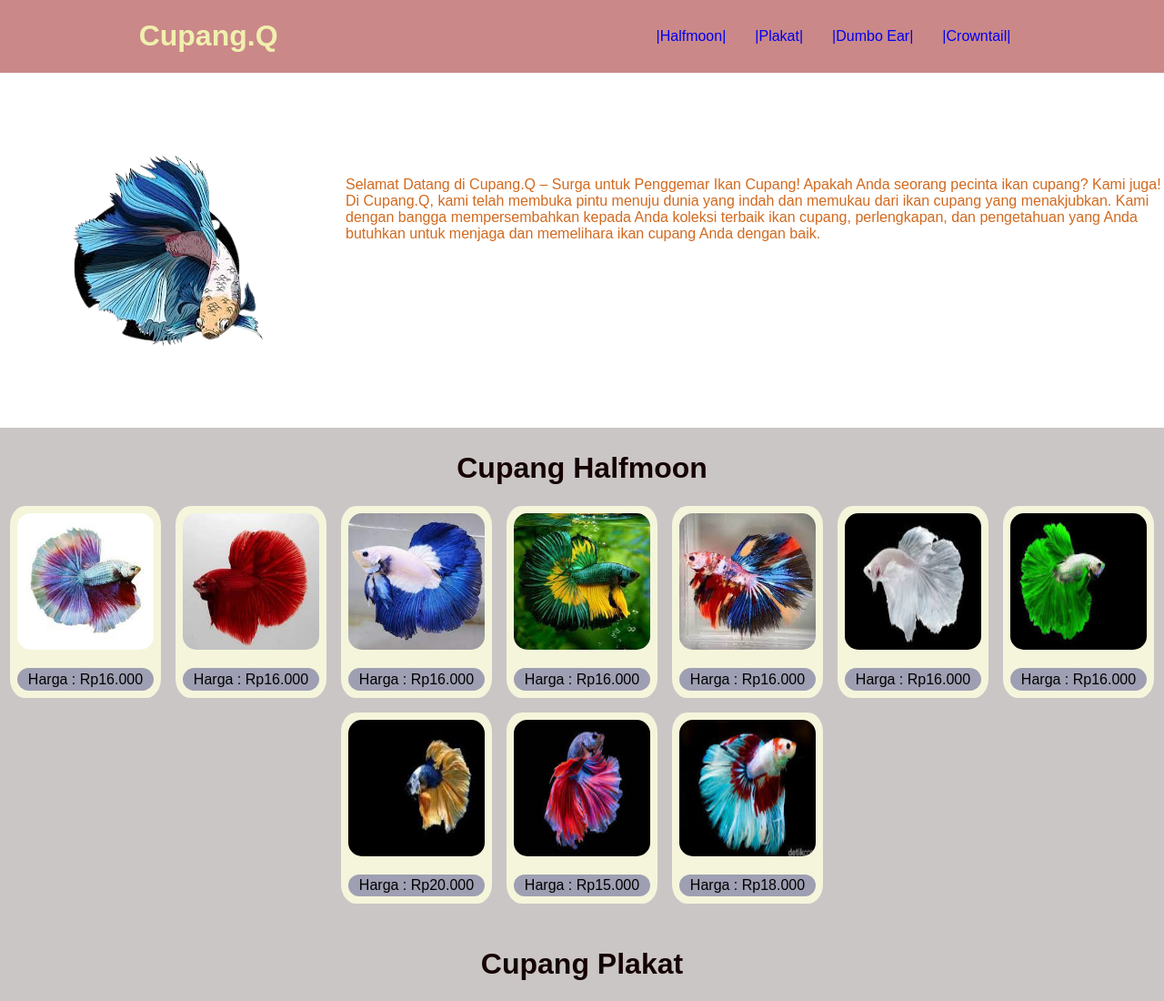
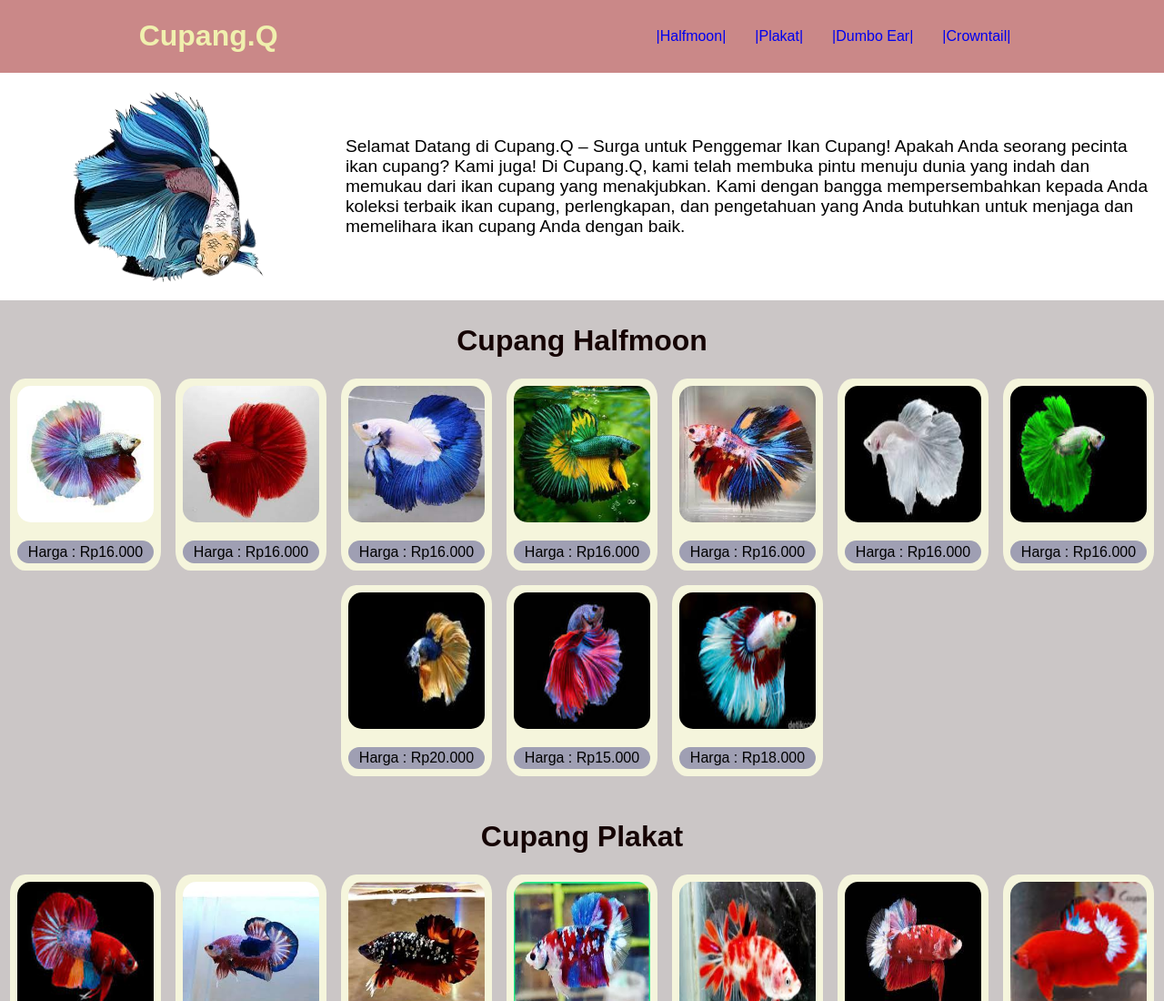
Before and after one commit to IGNASIUSPRESDA/cupangku, a website: page index.html in a window 1280 px wide. Shown: the top 1100 px of the page at 91% size. Drawn offline with Linux system fonts and the light colour scheme.

Commit message:
Update style.css

```diff
--- a/style.css
+++ b/style.css
@@ -62,17 +62,17 @@ body {
 .utama img {
     width: 270px;
     aspect-ratio: 1/1;
-    margin-bottom: 90px;
-    margin-top: 90px;
+    margin-bottom: 20px;
+    margin-top: 20px;
     margin-left: 80px;
 }
 
 .utama p {
-    font-size: medium;
+    font-size: larger;
     margin-left: 90px;
-    color: chocolate;
-    margin-bottom: 150px;
-    margin-top: 60px;
+    color: black;
+    margin-bottom: 10px;
+    margin-top: 10px;
 }
 
 /* cupang */
```
